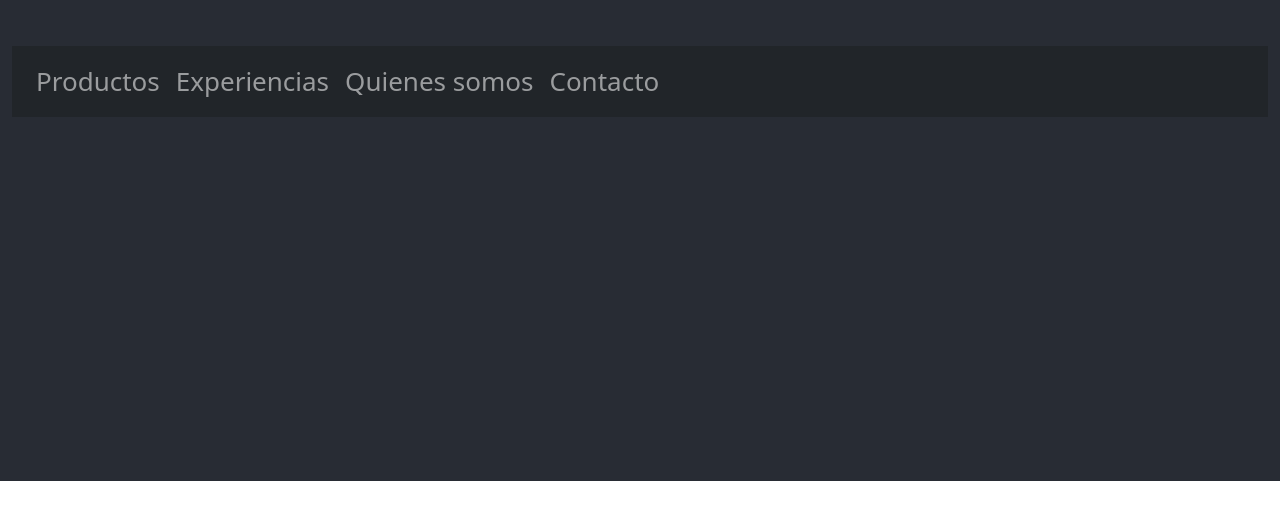
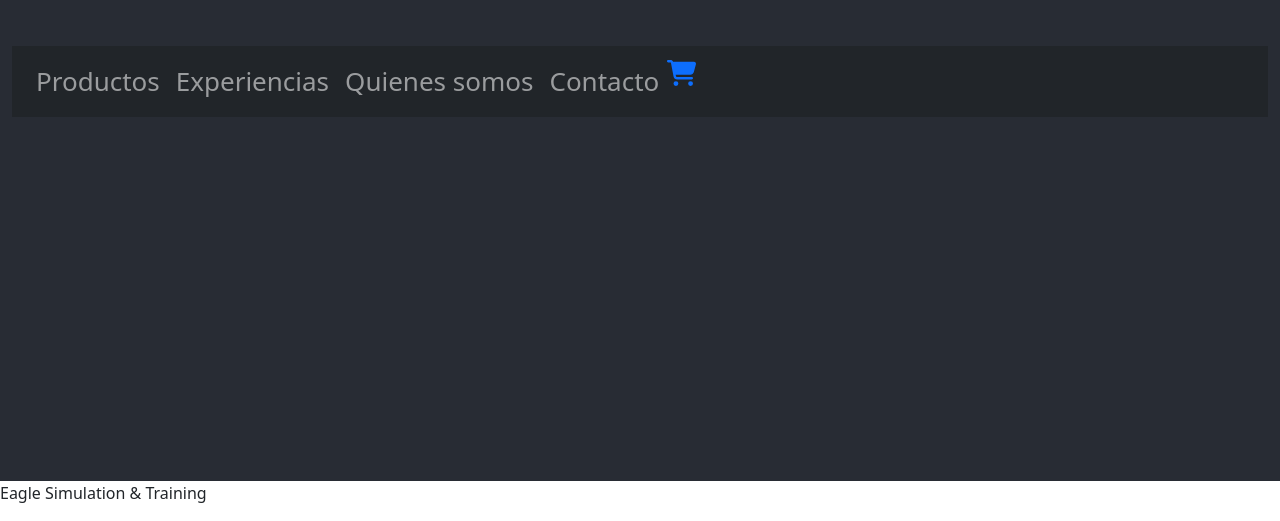
Before and after one commit to AlexCS13/eagle-contreras-v3, a JavaScript app: page / in a window 1280 px wide. Shown: the part 319-840 px from the top of the page. Before the commit the page ends 800 px from the top, so only its background shows below. Built offline with nearby package versions, Linux system fonts and the light colour scheme; the HTML template or start-up script is replaced by a standard one.

Commit message:
Creacion de CartWidget.js y ItemListContainer.js como componentes

```diff
--- a/package.json
+++ b/package.json
@@ -3,6 +3,9 @@
   "version": "0.1.0",
   "private": true,
   "dependencies": {
+    "@fortawesome/fontawesome-svg-core": "^6.1.1",
+    "@fortawesome/free-solid-svg-icons": "^6.1.1",
+    "@fortawesome/react-fontawesome": "^0.2.0",
     "@testing-library/jest-dom": "^5.16.4",
     "@testing-library/react": "^13.3.0",
     "@testing-library/user-event": "^13.5.0",
--- a/src/App.js
+++ b/src/App.js
@@ -1,10 +1,13 @@
 import './App.css';
 import 'bootstrap/dist/css/bootstrap.min.css';
 import NavBar from './components/NavBar';
-
+import ItemListContainer from './components/ItemListContainer';
 function App() {
   return (
-    <NavBar />
+    <div>
+      <NavBar />
+      <ItemListContainer greeting="Eagle Simulation & Training" />
+    </div>
   );
 }
 
--- /dev/null
+++ b/src/components/CartWidget.js
@@ -0,0 +1,13 @@
+import ReactDOM from 'react-dom'
+import { FontAwesomeIcon } from '@fortawesome/react-fontawesome'
+import { faShoppingCart } from '@fortawesome/free-solid-svg-icons'
+
+function CartWidget() {
+    return (
+        <div>
+            <FontAwesomeIcon icon = {faShoppingCart}></FontAwesomeIcon>
+        </div>
+    )
+}
+
+export default CartWidget;
--- /dev/null
+++ b/src/components/ItemListContainer.js
@@ -0,0 +1,7 @@
+function ItemListContainer() {
+    return(
+        <div><p>Eagle Simulation & Training</p></div>
+    )
+}
+
+export default ItemListContainer;
--- a/src/components/NavBar.js
+++ b/src/components/NavBar.js
@@ -1,6 +1,10 @@
+import 'bootstrap/dist/css/bootstrap.min.css';
+import CartWidget from './CartWidget';
+
 function NavBar() {
     return(
-        <div className="App">
+        <div>
+            <div>
                 <header className="App-header">
                     <div className="container-fluid" data-aos="fade-down">
                         <div className="row ">
@@ -29,6 +33,9 @@
                                             <li className="nav-item">
                                                 <a className="nav-link" href="./pages/contacto.html">Contacto</a>
                                             </li>
+                                            <li>
+                                                <a href='#'><CartWidget /></a>
+                                            </li>
                                         </ul>
                                     </div>
                                 </nav>
@@ -37,6 +44,7 @@
                     </div>
                 </header>
             </div>
+        </div>
     )
 }
 
```
Also changed, not shown: 1 other file (tests, documents, lock files or other folders). Lines whose indentation alone changed are shown as unchanged.
